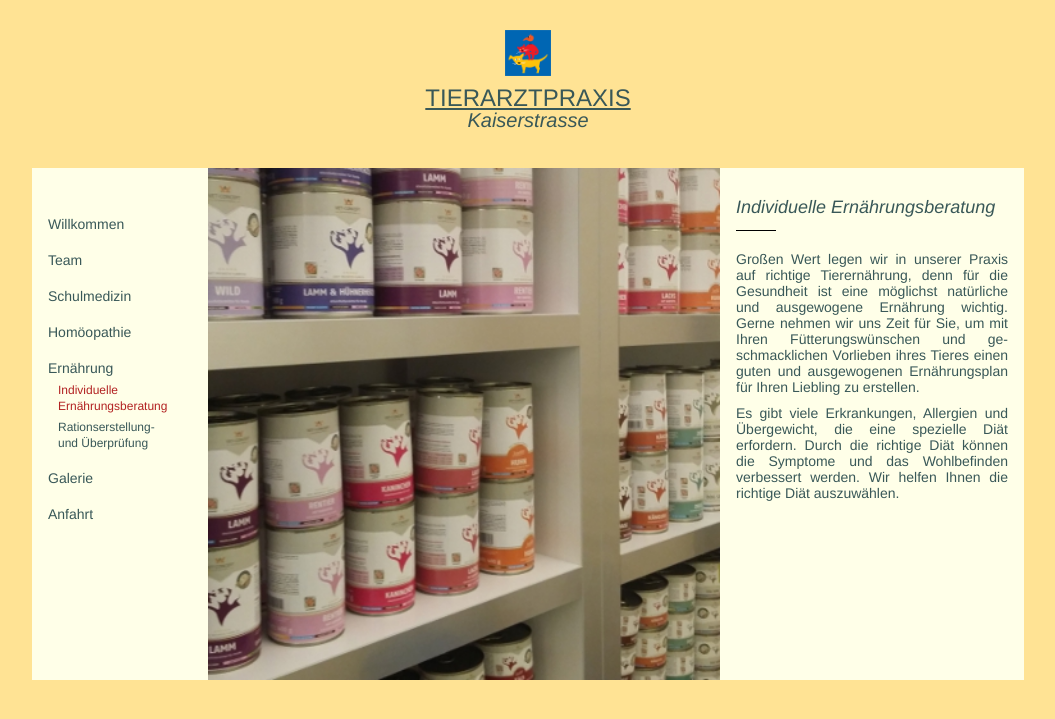
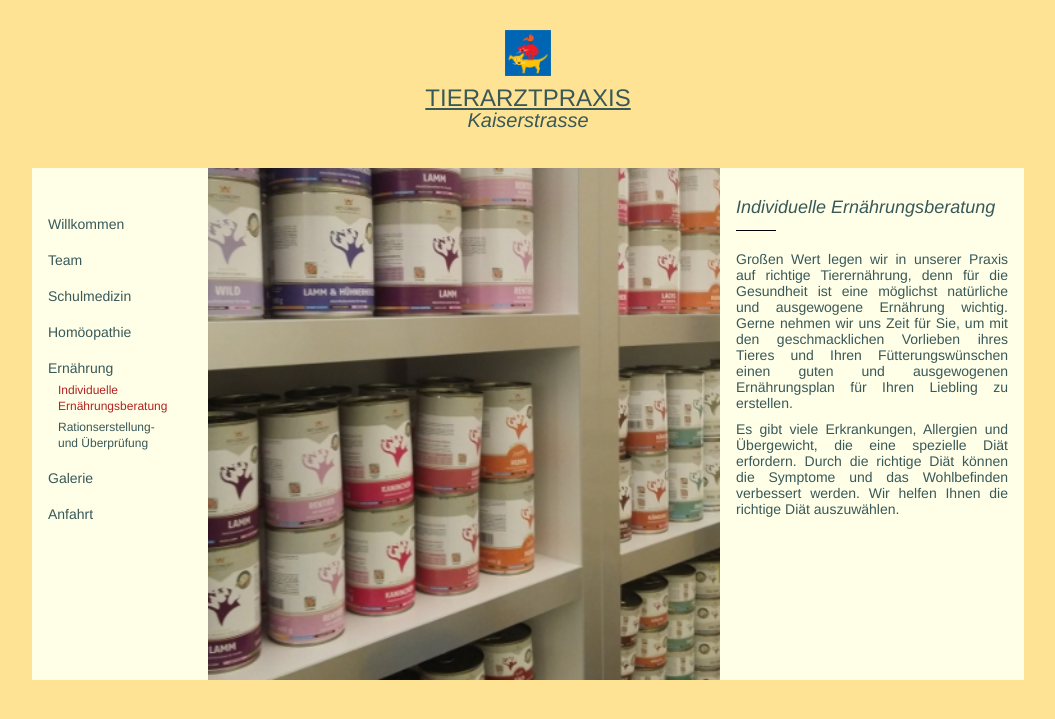
Before and after one commit to richardtraindl/tierarztpraxis-kaiserstrasse.at, a Jekyll site: the page built from ernaehrung.html, in a window 1280 px wide. Shown: the top 719 px of the page, without its empty margins (112-1167 px from the left). Built offline with Jekyll 4.4.1, drawn with Linux system fonts in a browser that asks for light colours.

Commit message:
textänderungen

```diff
--- a/_includes/ernaehrung/ernaehrungsberatung.html
+++ b/_includes/ernaehrung/ernaehrungsberatung.html
@@ -7,8 +7,7 @@
     <p>
       Großen Wert legen wir in unserer Praxis auf richtige Tierernährung,
       denn für die Gesundheit ist eine möglichst natürliche und ausgewogene Ernährung wichtig.
-      Gerne nehmen wir uns Zeit für Sie, um mit Ihren Fütterungswünschen und ge- schmacklichen Vorlieben ihres Tieres
-      einen guten und ausgewogenen Ernährungsplan für Ihren Liebling zu erstellen.
+      Gerne nehmen wir uns Zeit für Sie, um mit den geschmacklichen Vorlieben ihres Tieres und Ihren Fütterungswünschen einen guten und ausgewogenen Ernährungsplan für Ihren Liebling zu erstellen.
     </p>
 
     <div class="small-gap"></div>
```
